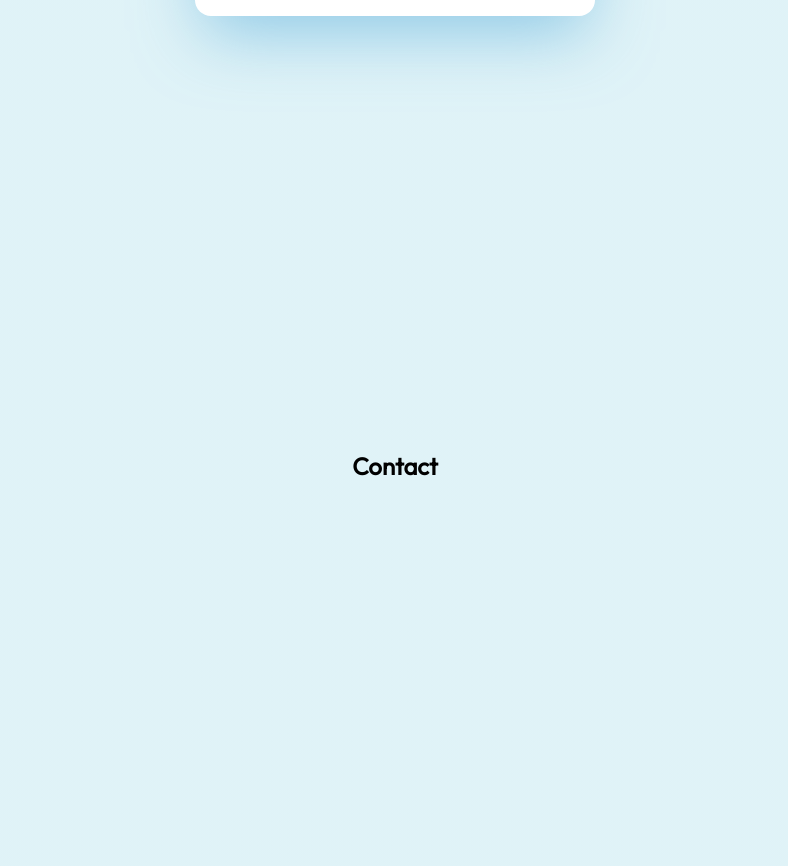
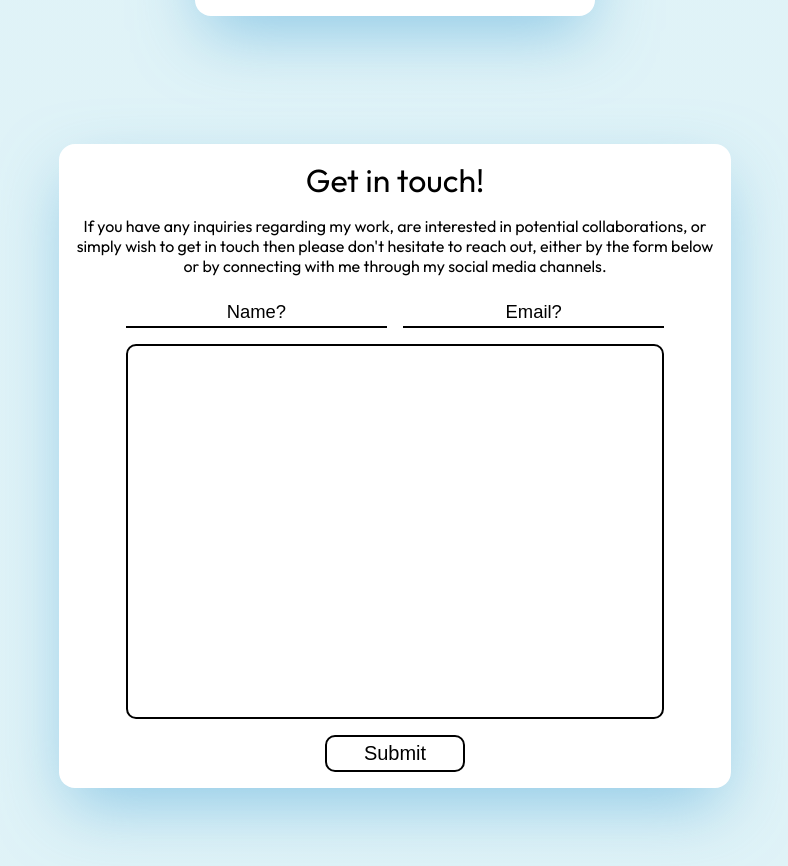
Before and after one commit to Newellso1/react-portfolio-v2, a React (Create React App) app: page / in a window 1280 px wide. Shown: the part 3134-4000 px from the top of the page, without its empty margins (245-1033 px from the left). Built offline with nearby package versions, Linux system fonts and the light colour scheme; a web font is replaced by a local one.

Commit message:
Added contact form

```diff
--- a/src/Components/Contact.js
+++ b/src/Components/Contact.js
@@ -1,7 +1,36 @@
+import { Fade } from "react-awesome-reveal";
 export default function Contact() {
   return (
     <div className="page" id="Contact">
-      <h2>Contact</h2>
+      <Fade delay={300}>
+        <div className="contact-content">
+          <h1>Get in touch!</h1>
+          <p>
+            If you have any inquiries regarding my work, are interested in
+            potential collaborations, or simply wish to get in touch then please
+            don't hesitate to reach out, either by the form below or by
+            connecting with me through my social media channels.
+          </p>
+          <form>
+            <div className="form-top">
+              <input
+                id="Name"
+                name="name"
+                type="text"
+                placeholder="Name?"
+              ></input>
+              <input
+                id="Email"
+                name="email"
+                type="email"
+                placeholder="Email?"
+              ></input>
+            </div>
+            <textarea id="Message" name="message"></textarea>
+            <button>Submit</button>
+          </form>
+        </div>
+      </Fade>
     </div>
   );
 }
--- a/src/index.css
+++ b/src/index.css
@@ -8,11 +8,6 @@
 
 body {
   font-family: "Outfit";
-}
-
-code {
-  font-family: source-code-pro, Menlo, Monaco, Consolas, "Courier New",
-    monospace;
 }
 
 /* Page Styles */
@@ -329,3 +324,91 @@ h1 {
 .project-links > a {
   color: black;
 }
+
+/* Contact Styles */
+
+.contact-content {
+  width: 42em;
+  display: flex;
+  flex-direction: column;
+  align-items: center;
+  justify-content: center;
+  gap: 1em;
+  background-color: white;
+  padding: 1em;
+  text-align: center;
+  box-shadow: 0px 25px 67px -9px rgba(92, 175, 219, 0.61);
+  border-radius: 1em;
+  transition: box-shadow 200ms ease;
+}
+
+.contact-content:hover {
+  webkit-box-shadow: 0px 25px 67px -9px rgba(92, 175, 219, 0.61);
+  -moz-box-shadow: 0px 25px 67px -9px rgba(92, 175, 219, 0.61);
+  box-shadow: 0px 25px 67px -9px rgba(57, 111, 139, 0.61);
+}
+
+.contact-content > form {
+  display: flex;
+  flex-direction: column;
+  height: 30em;
+  gap: 1em;
+}
+
+.contact-content > form > .form-top {
+  display: flex;
+  gap: 1em;
+}
+
+.contact-content > form > .form-top > input {
+  padding: 0.5em 0.5em 0.15em 0.5em;
+  text-align: center;
+  border: none;
+  border-bottom: 2px solid black;
+  font-size: 1.15em;
+  color: black;
+  opacity: 1;
+}
+
+.form-top > input::placeholder {
+  font-size: 1f5em;
+  opacity: 1;
+  color: black;
+}
+
+.form-top > input:autofill {
+  background-color: white;
+}
+
+input:active {
+  outline: none;
+}
+input:-webkit-autofill {
+  -webkit-box-shadow: 0 0 0 50px white inset; /* Change the color to your own background color */
+}
+
+input:-webkit-autofill:focus {
+  -webkit-box-shadow: 0 0 0 50px white inset; /*your box-shadow*/
+}
+
+.contact-content > form > textarea {
+  resize: none;
+  height: 25em;
+  padding: 0.75em 0.75em;
+  border: 2px solid black;
+  border-radius: 10px;
+  font-size: 1.05em;
+  font-family: "Outfit";
+}
+
+.contact-content > form > button {
+  font-size: 1.25em;
+  padding: 0.25em;
+  background-color: white;
+  border: none;
+  border-radius: 10px;
+  cursor: pointer;
+  border: 2px solid black;
+  width: 7em;
+  margin: 0 auto;
+}
```
